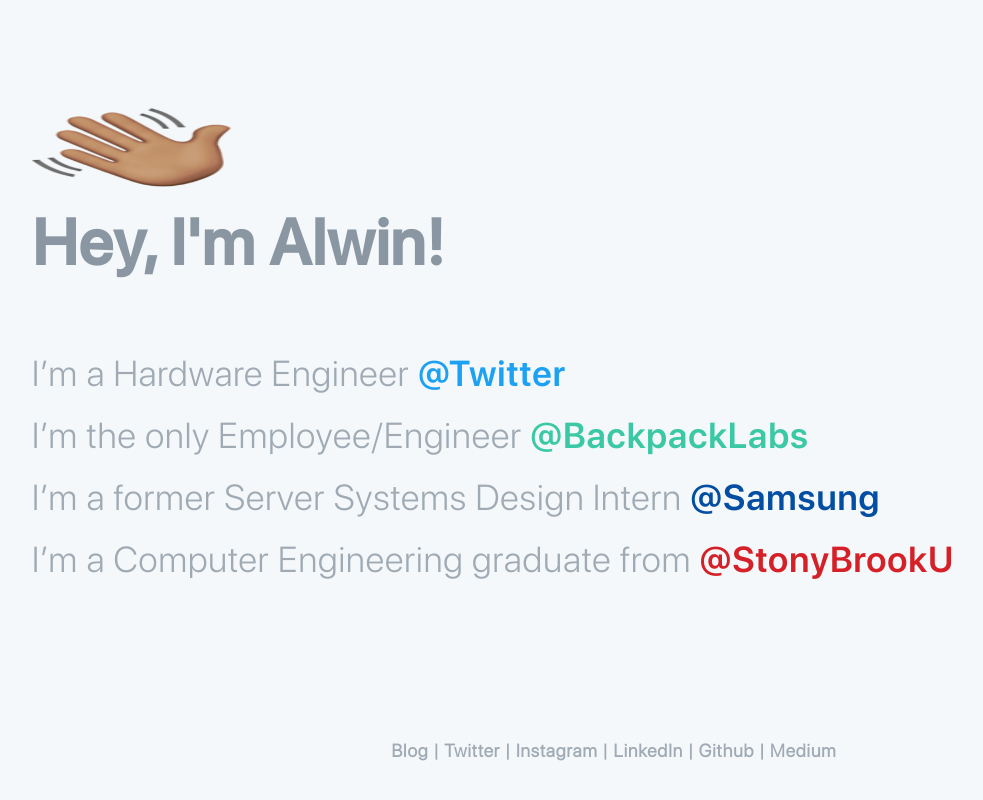
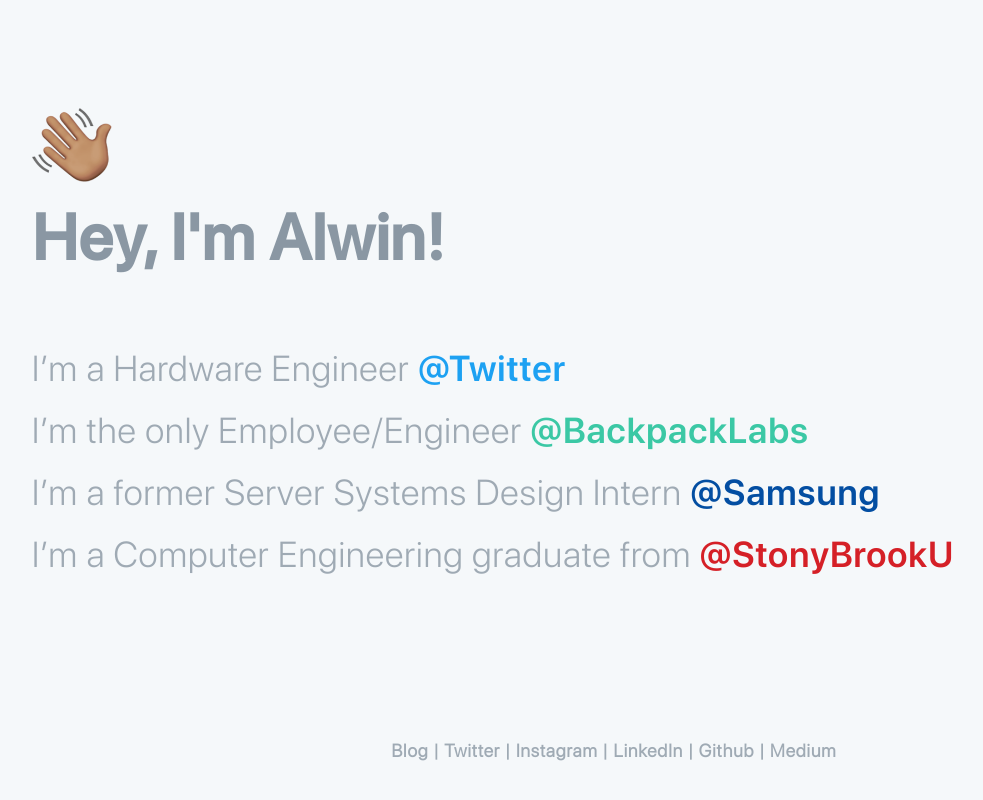
Before and after one commit to alwinj0seph/alwinj0seph.github.io, a plain HTML site: page index.html in a window 1280 px wide. Shown: the whole page, without its empty margins (26-1009 px from the left). Drawn offline with Linux system fonts and the light colour scheme.

Commit message:
Update index.html

```diff
--- a/index.html
+++ b/index.html
@@ -13,7 +13,7 @@
     <div class="container">
         <form class="form">
             <h1 align="left">
-                <img src="wave_hello.png" alt="Hello!" width="200" height="80">
+                <img src="wave_hello.png" alt="Hello!" width="80" height="75">
             </h1>
             <h2 align="left">
                 Hey, I'm Alwin!
```
